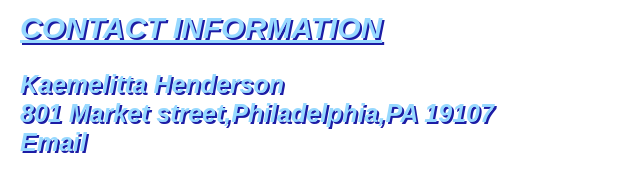
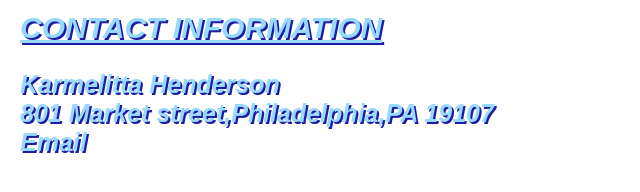
Before and after one commit to Karma1089/LibraStyle, a plain HTML site: page contact.html in a window 1280 px wide. Shown: the part 158-350 px from the top of the page, 0-640 px from the left. Drawn offline with Linux system fonts and the light colour scheme.

Commit message:
12/1/20 Update

```diff
--- a/contact.html
+++ b/contact.html
@@ -18,7 +18,7 @@
         </ul>
     </div>
     <h1>Contact information</h1>
-    <p> Kaemelitta Henderson<br> 801 Market street,Philadelphia,PA 19107<br>
+    <p> Karmelitta Henderson<br> 801 Market street,Philadelphia,PA 19107<br>
          Email <Karmelittahenderson@outlook class="com"></Karmelittahenderson@outlook>
     </p>
    <div id="Icons"
--- a/design.css
+++ b/design.css
@@ -39,11 +39,11 @@ body {
        text-align: left;
        text-decoration: underline;
    }
-li{
+   li{
     color: rgb(191, 221, 248);
     display:inline;
     text-align:left;
-}
+     }
 
 header,title,footer{
     border-radius: 15%;
```
Also changed, not shown: bio.html (+1 -1 lines).
